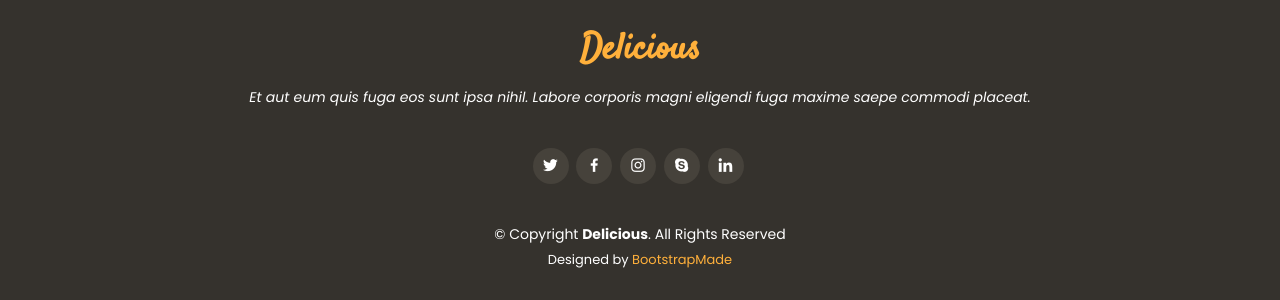
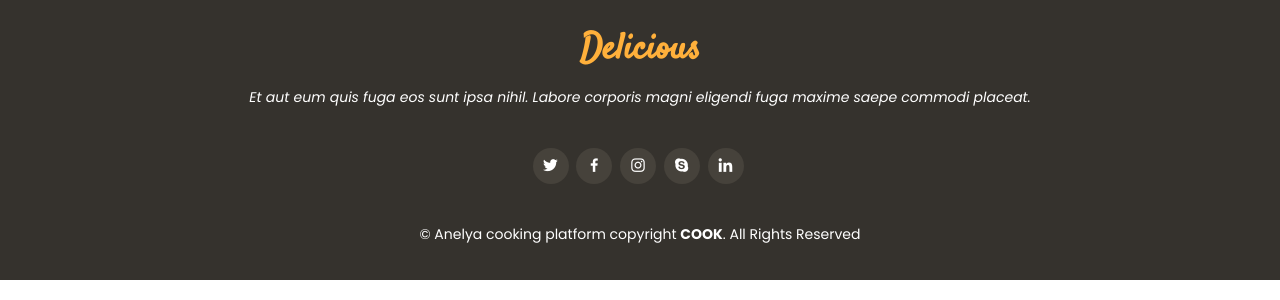
Before and after one commit to zhaubasssar/coook, a Django app: page /feedpage/ in a window 1280 px wide. Shown: the part 920-1220 px from the top of the page. Run offline with Django 3.2, Linux system fonts and the light colour scheme; some libraries are stand-ins or nearby versions.

Commit message:
templates modified v1

```diff
--- a/templates/base_frames/footer.html
+++ b/templates/base_frames/footer.html
@@ -11,10 +11,7 @@
             <a href="#" class="linkedin"><i class="bx bxl-linkedin"></i></a>
         </div>
         <div class="copyright">
-            &copy; Copyright <strong><span>Delicious</span></strong>. All Rights Reserved
-        </div>
-        <div class="credits">
-            Designed by <a href="https://bootstrapmade.com/">BootstrapMade</a>
+            &copy; Anelya cooking platform copyright <strong><span>COOK</span></strong>. All Rights Reserved
         </div>
     </div>
 </footer>
--- a/templates/home.html
+++ b/templates/home.html
@@ -25,7 +25,7 @@
                                 Қосыл Қосыл Қосыл Қосыл Қосыл Қосыл Қосыл Қосыл Қосыл Қосыл Қосыл Қосыл Қосыл
                                 </p>
                                 <div>
-                                    <a href="#" class="btn-menu animate__animated animate__fadeInUp scrollto">Бірге қосыл</a>
+                                    <a href="#" class="btn-menu animate__animated animate__fadeInUp scrollto">Қосыл</a>
                                 </div>
                             </div>
                         </div>
@@ -44,7 +44,7 @@
                                     Баурсаки Baursaki Баурсақтар Баурсаки Baursaki Баурсақтар Баурсаки Baursaki
                                     Баурсақтар Баурсаки Baursaki Баурсақтар Баурсаки </p>
                                 <div>
-                                    <a href="#" class="btn-menu animate__animated animate__fadeInUp scrollto">Бірге қосыл</a>
+                                    <a href="#" class="btn-menu animate__animated animate__fadeInUp scrollto">Қосыл</a>
                                 </div>
                             </div>
                         </div>
```
